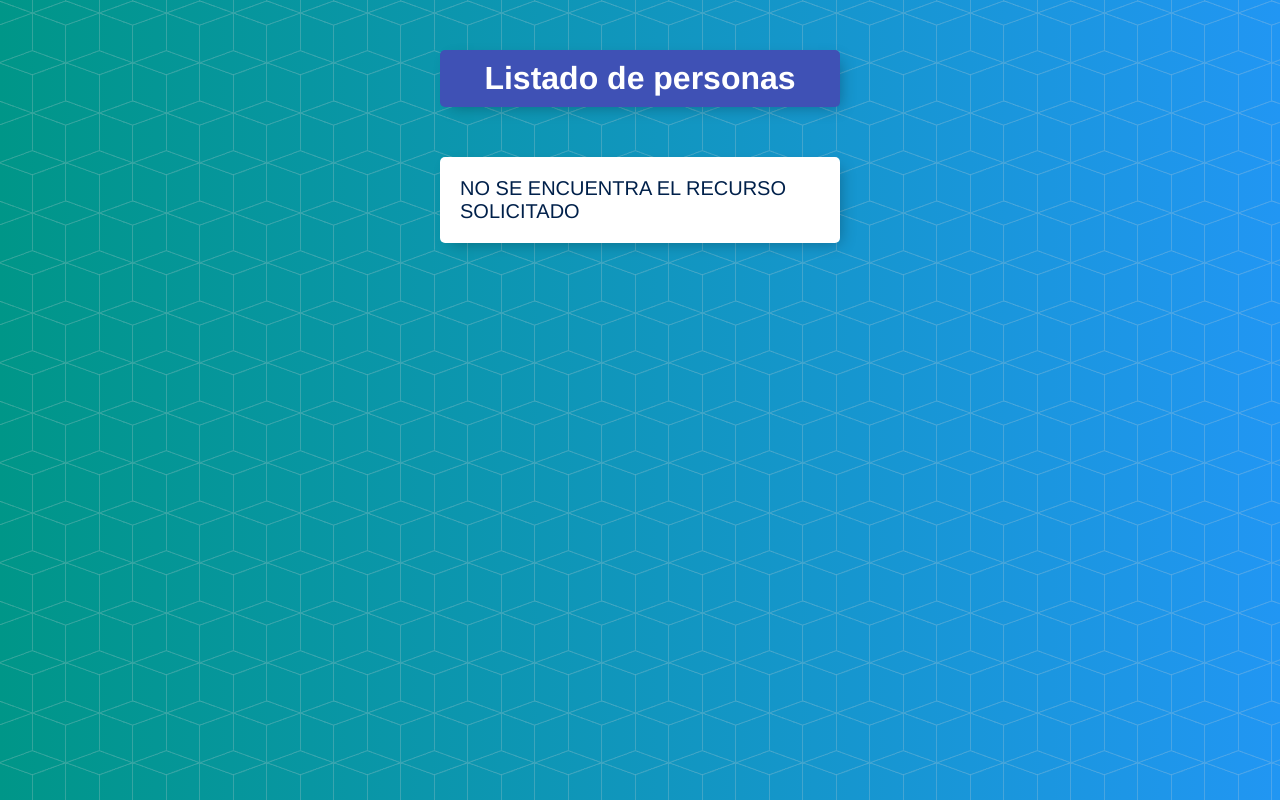
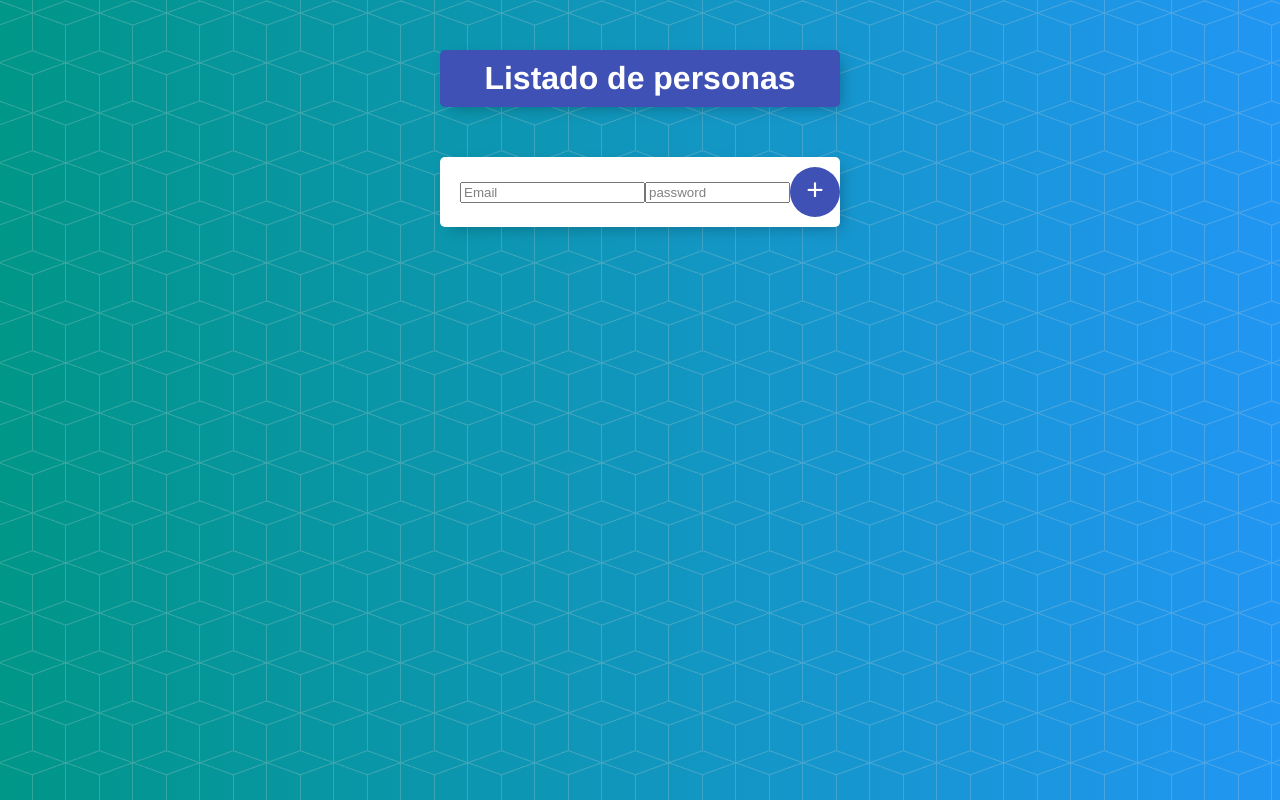
Before and after one commit to bolijesus/universidad-angular-udemy, an Angular app: page /login in a window 1280 px wide. Shown: the top 800 px of the page. Built offline with nearby package versions, Linux system fonts and the light colour scheme.

Commit message:
Creacion del componente para el login
creacion del login component

```diff
--- a/src/app/app-routing.module.ts
+++ b/src/app/app-routing.module.ts
@@ -4,6 +4,7 @@ import { Routes, RouterModule } from '@angular/router';
 import { PersonasComponent } from './personas/personas.component';
 import { FormularioComponent } from './personas/formulario/formulario.component';
 import { ErrorComponent } from './error/error.component';
+import { LoginComponent } from './login/login.component';
 
 const routes: Routes = [
   { path: '', component: PersonasComponent },
@@ -14,6 +15,7 @@ const routes: Routes = [
       { path: ':id', component: FormularioComponent }
     ]
   },
+  {path:'login', component:LoginComponent},
   {path:'**', component:ErrorComponent}
 ];
 
--- a/src/app/app.module.ts
+++ b/src/app/app.module.ts
@@ -11,9 +11,10 @@ import { AppRoutingModule } from './app-routing.module';
 import { ErrorComponent } from './error/error.component';
 import {DataServices} from './data.services'
 import { HttpClientModule } from '@angular/common/http';
+import { LoginComponent } from './login/login.component';
 @NgModule({
   declarations: [
-    AppComponent, PersonasComponent, PersonaComponent, FormularioComponent, ErrorComponent
+    AppComponent, PersonasComponent, PersonaComponent, FormularioComponent, ErrorComponent, LoginComponent
   ],
   imports: [
     BrowserModule,
--- /dev/null
+++ b/src/app/login/login.component.html
@@ -0,0 +1,11 @@
+<div class="box">
+    <form action="" class="item" #f="ngForm" (ngSubmit)="f.form.valid && login(f)">
+    <div>
+        <input type="email" class="" name="email" placeholder="Email" ngModel required="required" size="20">
+    </div>
+    <div>
+        <input type="password" class="" name="password" placeholder="password" ngModel required="required" size="15">
+    </div>
+    <button type="submit" style="cursor:pointer">+</button>
+    </form>
+</div>
--- /dev/null
+++ b/src/app/login/login.component.ts
@@ -0,0 +1,15 @@
+import { Component } from '@angular/core';
+import { NgForm } from '@angular/forms';
+
+@Component({
+  selector: 'app-login',
+  templateUrl: './login.component.html',
+  styleUrls: ['./login.component.css']
+})
+export class LoginComponent {
+
+  login(form:NgForm){
+    const email = form.value.email;
+    const password = form.value.password;
+  }
+}
```
Also changed, not shown: src/app/login/login.component.css (added).
